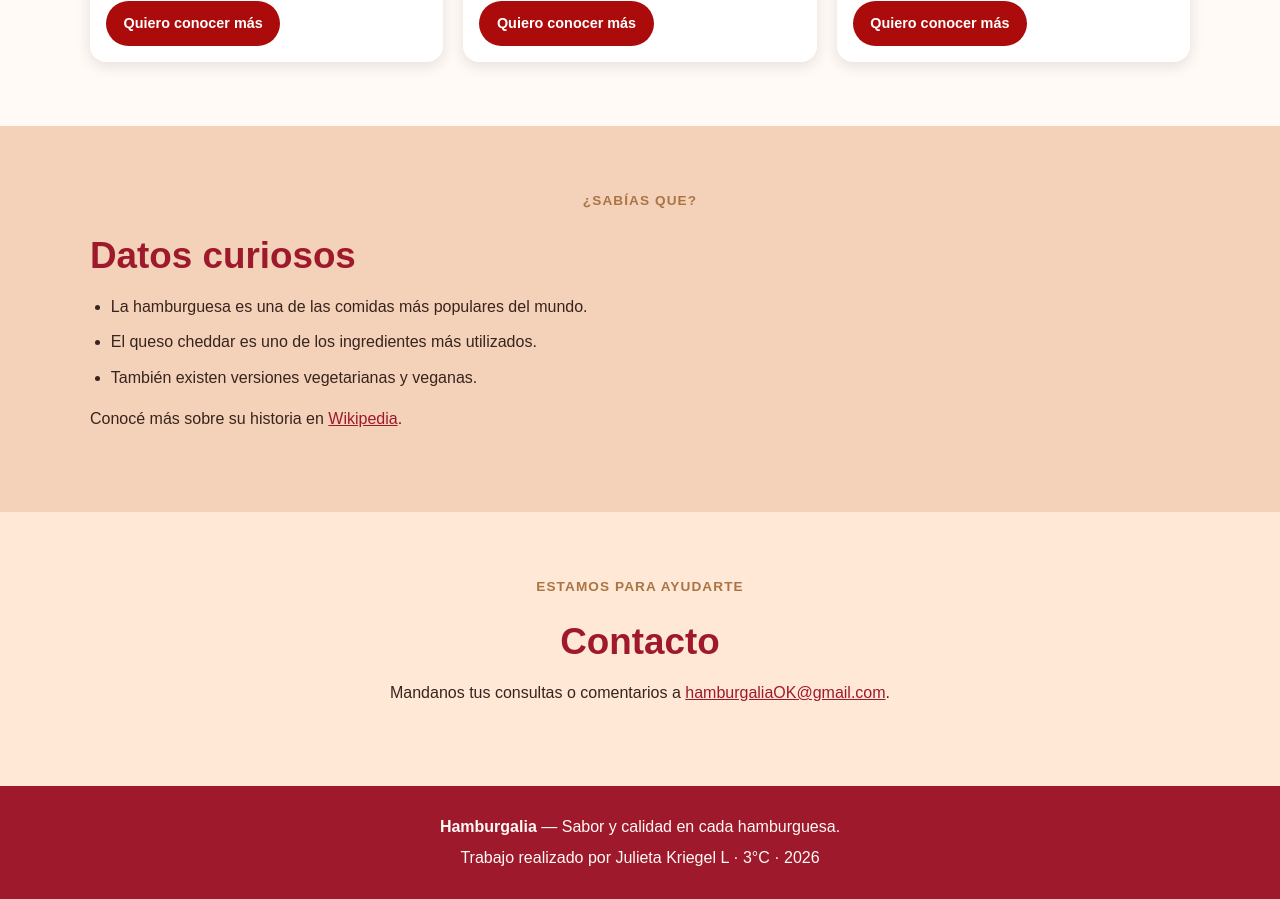
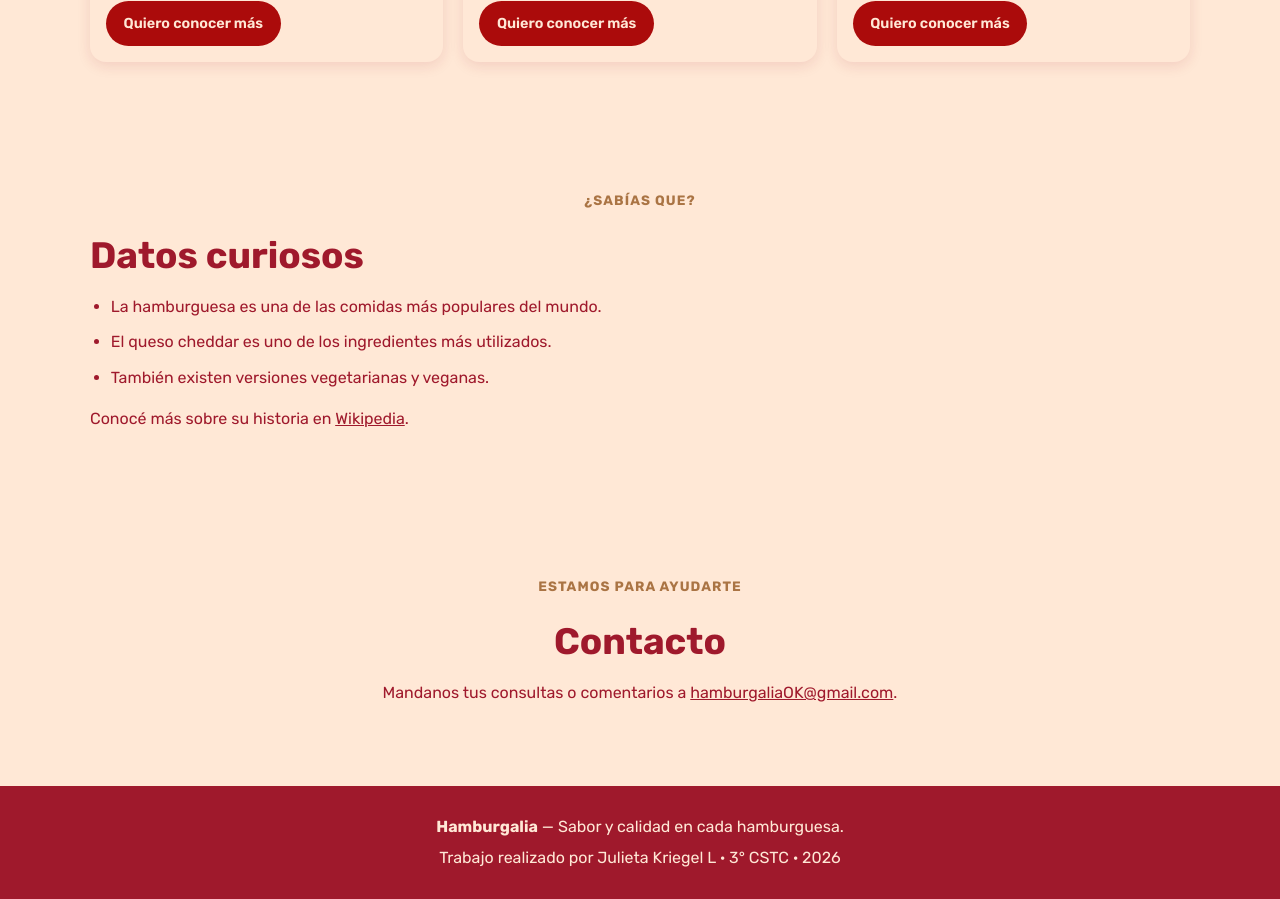
Before and after one commit to JulietaK27/Front-KriegelLitauer, a plain HTML site: page index.html in a window 1280 px wide. Shown: the part 1040-1939 px from the top of the page. Drawn offline with Linux system fonts and the light colour scheme; files whose address does not match are found by name.

Commit message:
entrega 4

```diff
--- a/index.html
+++ b/index.html
@@ -5,6 +5,9 @@
     <meta name="viewport" content="width=device-width, initial-scale=1.0">
     <meta name="description" content="Hamburgalia: hamburguesas ricas para compartir.">
     <title>Hamburgalia | Sabor para compartir</title>
+    <link rel="preconnect" href="https://fonts.googleapis.com">
+    <link rel="preconnect" href="https://fonts.gstatic.com" crossorigin>
+    <link href="https://fonts.googleapis.com/css2?family=Rubik:wght@400;500;600;700&display=swap" rel="stylesheet">
     <link rel="stylesheet" href="styles.css">
 </head>
 <body>
@@ -82,7 +85,7 @@
 
     <footer class="pie">
         <p><strong>Hamburgalia</strong> — Sabor y calidad en cada hamburguesa.</p>
-        <p>Trabajo realizado por Julieta Kriegel L · 3°C · 2026</p>
+        <p>Trabajo realizado por Julieta Kriegel L · 3° CSTC · 2026</p>
     </footer>
 </body>
 </html>
--- a/styles.css
+++ b/styles.css
@@ -3,8 +3,8 @@
     --rojo-oscuro: #9F192C;
     --rojo: #AB0B0B;
     --marron: #AA7444;
-    --texto: #38241d;
-    --blanco: #fffaf6;
+    --texto: #9F192C;
+    --blanco: #FFE8D6;
     --fuente: "Rubik", Arial, sans-serif;
     --espacio: 1rem;
     --radio: 1rem;
@@ -80,32 +80,32 @@ a:focus-visible, .boton:focus-visible, .enlace-boton:focus-visible {
 
 .bienvenida { text-align: center; }
 .bienvenida > p:not(.etiqueta) { margin: 0 auto 1.5rem; }
-.etiqueta {text-align: center; margin: 0 auto 1.4rem; color: var(--marron); font-size: .85rem; font-weight: 700; letter-spacing: .08em; text-transform: uppercase; }
+.etiqueta { text-align: center; margin: 0 auto 1.4rem; color: var(--marron); font-size: .85rem; font-weight: 700; letter-spacing: .08em; text-transform: uppercase; }
 
 .boton, .enlace-boton {
     display: inline-block;
     padding: .7rem 1.1rem;
     border-radius: 2rem;
     background: var(--rojo);
-    color: white;
+    color: var(--crema);
     font-weight: 600;
     text-decoration: none;
     transition: background-color .2s, transform .2s;
 }
 
-.boton:hover, .enlace-boton:hover { background: var(--rojo-oscuro); color: white; transform: translateY(-2px); }
+.boton:hover, .enlace-boton:hover { background: var(--rojo-oscuro); color: var(--crema); transform: translateY(-2px); }
 
 .menu { background: var(--blanco); text-align: center; }
 .menu > .etiqueta { margin-top: 0; }
 .tarjetas { display: grid; grid-template-columns: 1fr; gap: 1.25rem; margin-top: 1.5rem; text-align: left; }
-.tarjeta { overflow: hidden; border-radius: var(--radio); background: white; box-shadow: 0 4px 14px rgb(56 36 29 / 12%); }
+.tarjeta { overflow: hidden; border-radius: var(--radio); background: var(--crema); box-shadow: 0 4px 14px rgb(159 25 44 / 12%); }
 .tarjeta img { width: 100%; height: 13rem; object-fit: cover; }
 .tarjeta-contenido { padding: 1rem; }
 .tarjeta h3 { margin: 0 0 .4rem; color: var(--rojo-oscuro); font-size: 1.35rem; }
 .tarjeta p { min-height: 3.2rem; margin: 0 0 1rem; }
 .enlace-boton { font-size: .9rem; }
 
-.curiosidades { background: #f4d2ba; }
+.curiosidades { background: var(--crema); }
 .curiosidades ul { padding-left: 1.3rem; }
 .curiosidades li { margin-bottom: .6rem; }
 .contacto { text-align: center; }
@@ -121,7 +121,7 @@ a:focus-visible, .boton:focus-visible, .enlace-boton:focus-visible {
     .seccion { padding-top: 4rem; padding-bottom: 4rem; }
 }
 
-/* En computadoras, el menÃº queda horizontal y entran tres tarjetas por fila. */
+/* En computadoras, el menú queda horizontal y entran tres tarjetas por fila. */
 @media (min-width: 900px) {
     :root { --espacio: 3rem; }
     .encabezado { display: grid; grid-template-columns: 1fr auto; align-items: center; text-align: left; }
```
Also changed, not shown: imagenes/HamClasica.jpg (renamed from HamClasica.jpg), imagenes/HamDoble.jpg (renamed from HamDoble.jpg), imagenes/HamEspecial.jpg (renamed from HamEspecial.jpg), imagenes/LogoHam.png (renamed from LogoHam.png).
